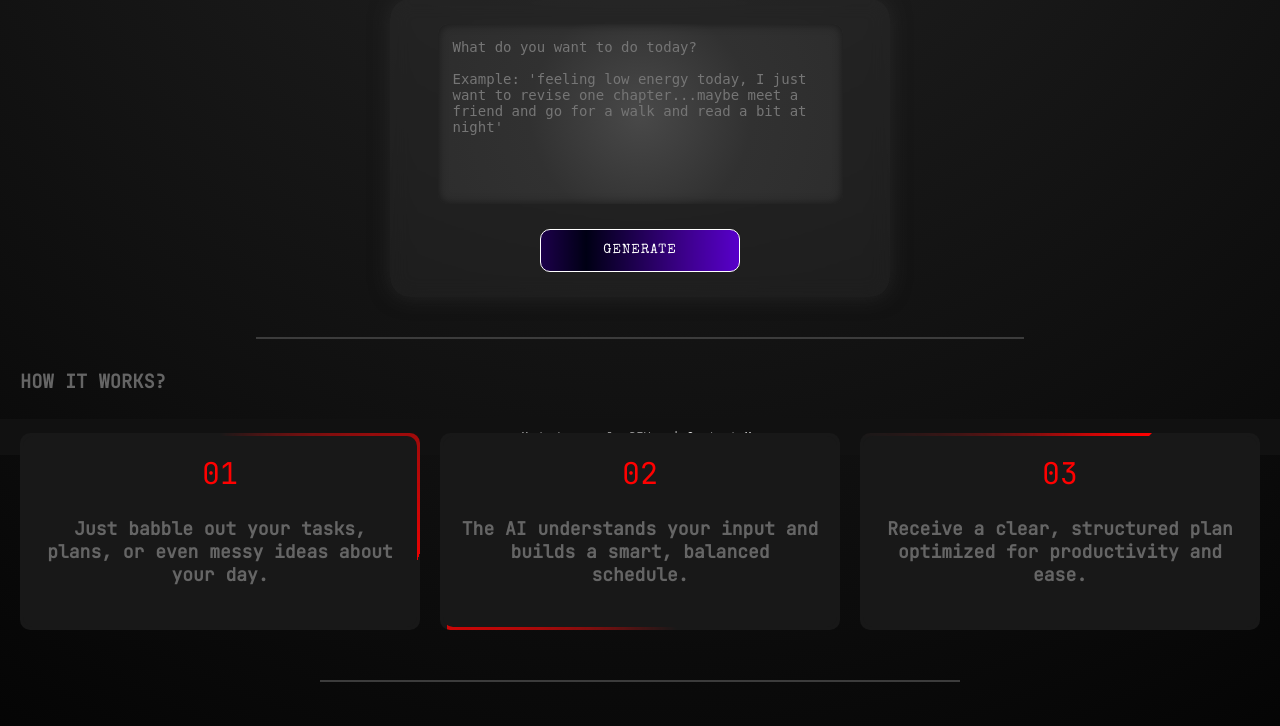
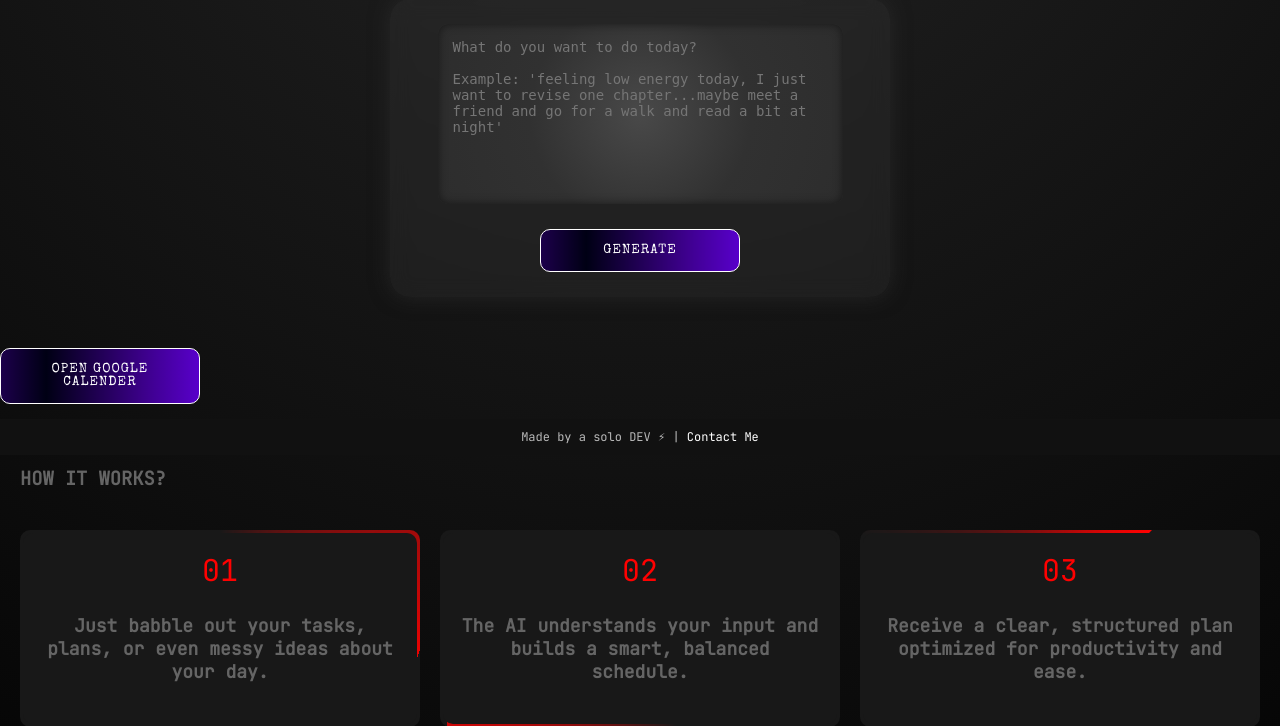
Before and after one commit to Sourajyoti08/ai-planner, a Flask app: page / in a window 1280 px wide. Shown: the part 345-1071 px from the top of the page. Run offline with Flask 3, Linux system fonts and the light colour scheme.

Commit message:
Add button to open Google Calendar

```diff
--- a/templates/index.html
+++ b/templates/index.html
@@ -44,6 +44,13 @@ Example: 'feeling low energy today, I just want to revise one chapter...maybe me
 </div>
 {% endif %}
 
+<br>
+<div class="add_to">
+<button class="add" onclick="window.open('https://calendar.google.com/', '_blank')">
+OPEN GOOGLE CALENDER
+</button></div>
+</div>
+
 <hr class="line">
 <h3 id="how-it">HOW IT WORKS?</h3>
 <div class="container">
```
